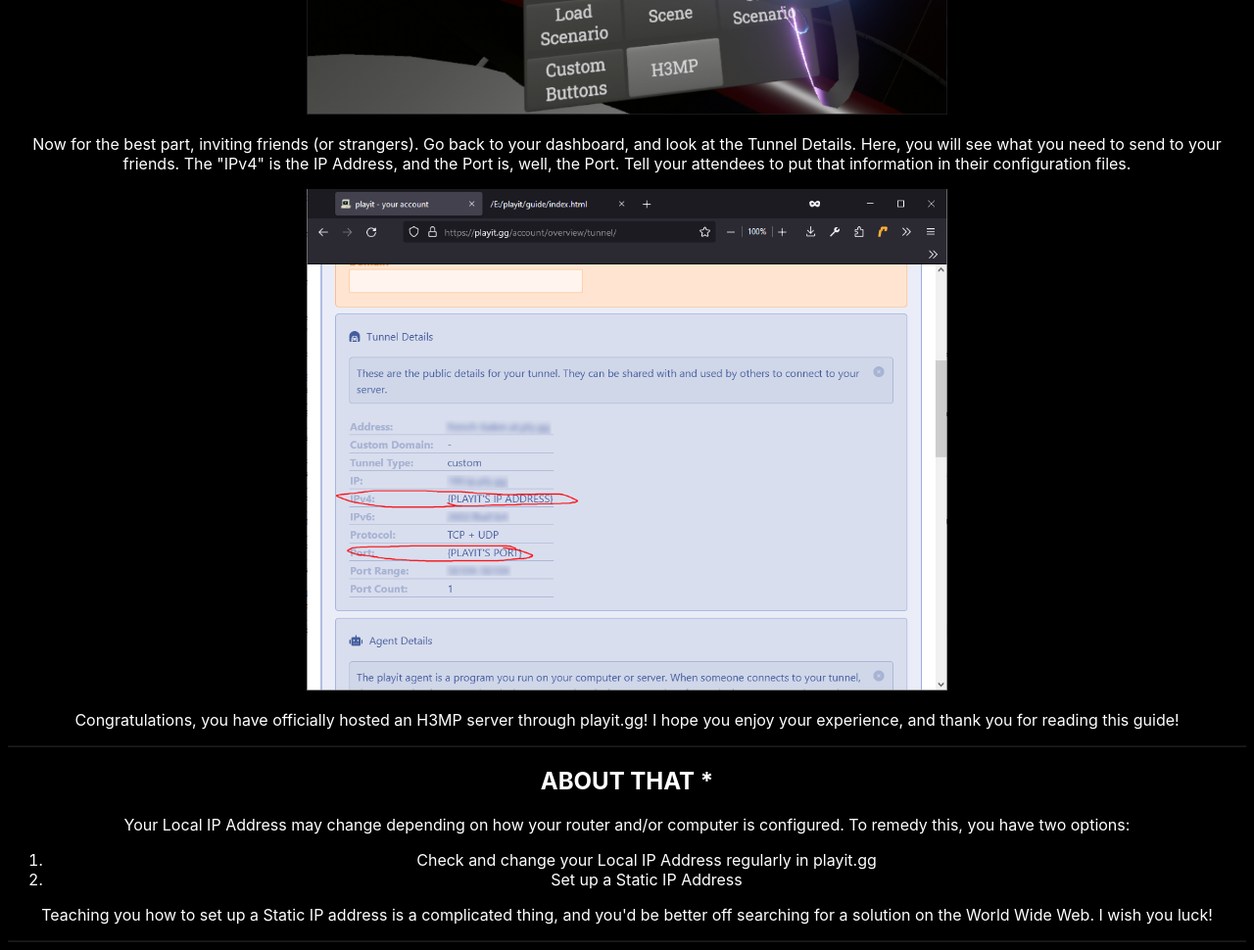
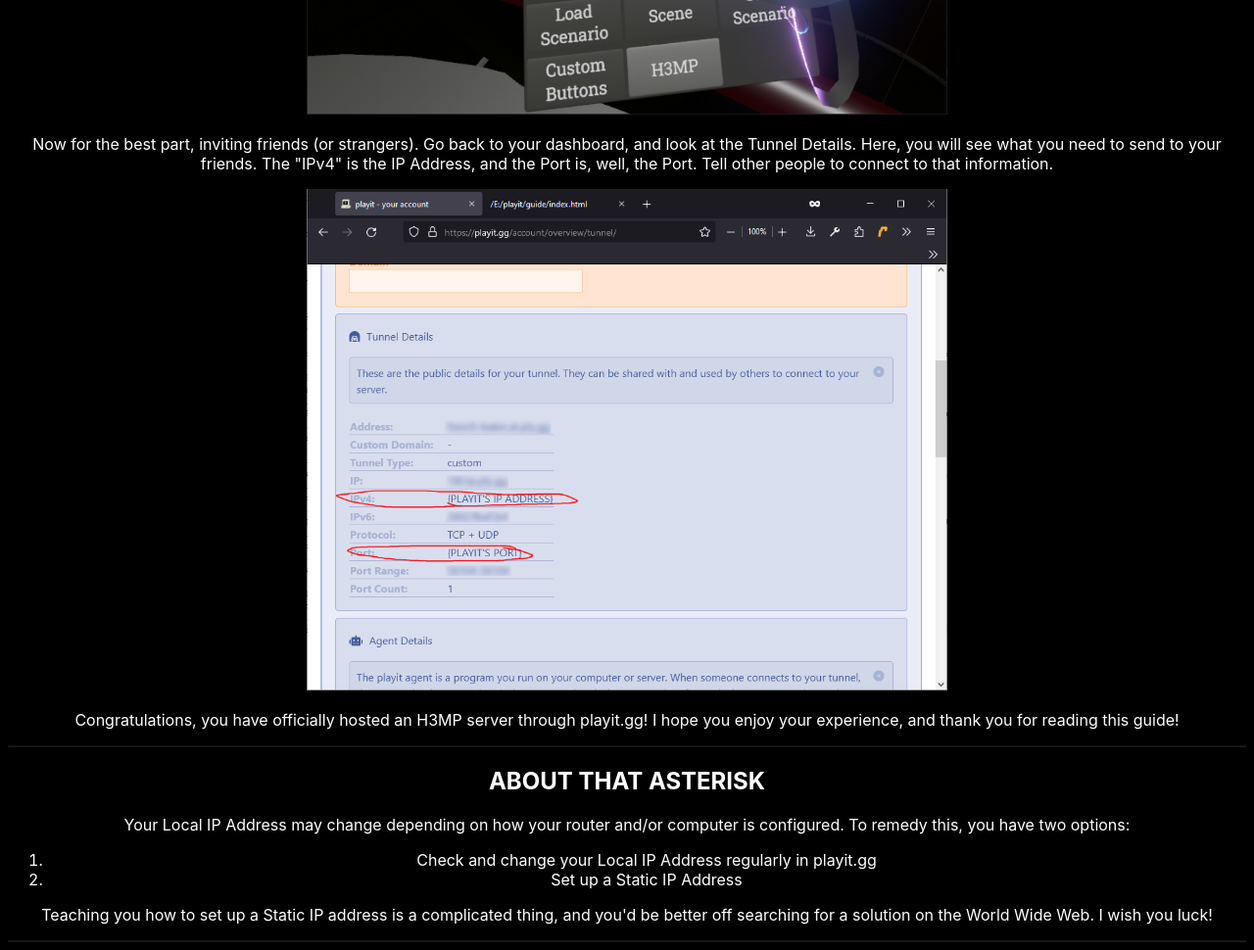
Before and after one commit to TrafficConeYT/trafficconeyt.github.io, a plain HTML site: page guides/h3mp-playit/index.html in a window 1280 px wide. Shown: the part 4540-5510 px from the top of the page at 98% size. Drawn offline with Linux system fonts and the light colour scheme.

Commit message:
Update index.html

```diff
--- a/guides/h3mp-playit/index.html
+++ b/guides/h3mp-playit/index.html
@@ -38,11 +38,11 @@
 		<h2>HOSTING A SERVER WITH YOUR PLAYIT.GG TUNNEL</h2>
 		<p>Before starting your game, start the playit.gg program that you got earlier, and wait until it is done. Next, you'll want to start your game, look at the wrist menu, and click H3MP -> Host. </p>
 		<img src="guideContents\img7.png" height=512em>
-		<p>Now for the best part, inviting friends (or strangers). Go back to your dashboard, and look at the Tunnel Details. Here, you will see what you need to send to your friends. The "IPv4" is the IP Address, and the Port is, well, the Port. Tell your attendees to put that information in their configuration files. </p>
+		<p>Now for the best part, inviting friends (or strangers). Go back to your dashboard, and look at the Tunnel Details. Here, you will see what you need to send to your friends. The "IPv4" is the IP Address, and the Port is, well, the Port. Tell other people to connect to that information. </p>
 		<img src="guideContents\img8.png" height=512em>
 		<p>Congratulations, you have officially hosted an H3MP server through playit.gg! I hope you enjoy your experience, and thank you for reading this guide! </p>
 		<hr>
-		<h2>ABOUT THAT *</h2>
+		<h2>ABOUT THAT ASTERISK</h2>
 		<p>Your Local IP Address may change depending on how your router and/or computer is configured. To remedy this, you have two options:</p>
 		<ol>
 			<li>Check and change your Local IP Address regularly in playit.gg</li>
```
